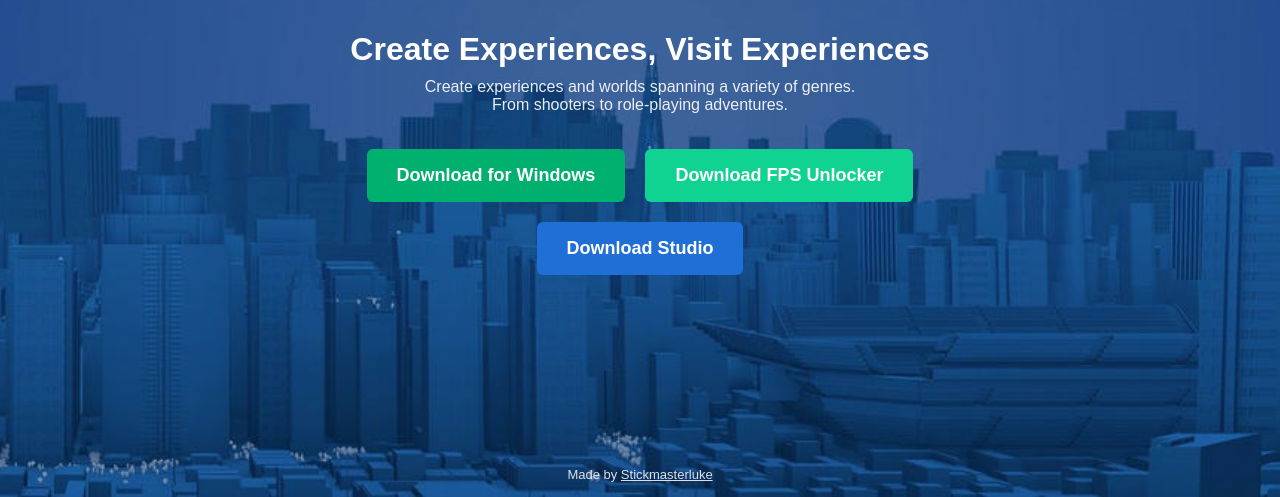
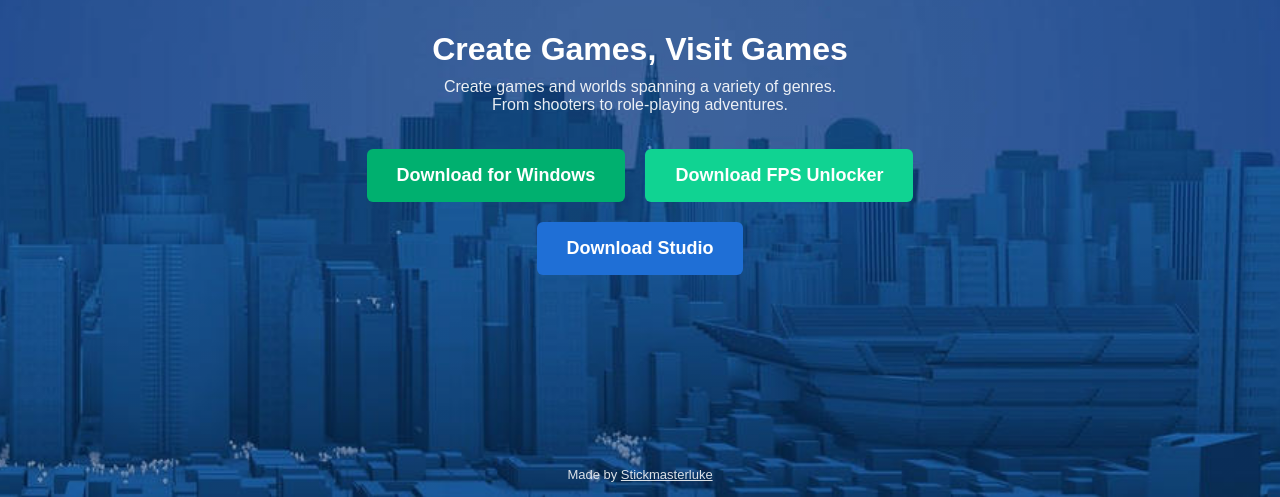
Before and after one commit to rccserviice/cdnbloxxia, a plain HTML site: page index.html in a window 1280 px wide. Shown: the part 303-800 px from the top of the page. Drawn offline with Linux system fonts and the light colour scheme.

Commit message:
remove modern roblox slop

```diff
--- a/index.html
+++ b/index.html
@@ -111,9 +111,9 @@
     <div class="container">
         <img src="BLOXXIAA.webp" alt="THE logo" class="logo">
 
-        <h1>Create Experiences, Visit Experiences</h1>
+        <h1>Create Games, Visit Games</h1>
         <p>
-            Create experiences and worlds spanning a variety of genres.<br>
+            Create games and worlds spanning a variety of genres.<br>
             From shooters to role-playing adventures.
         </p>
 
@@ -141,4 +141,5 @@
 
 </body>
 
+
 </html>
```
